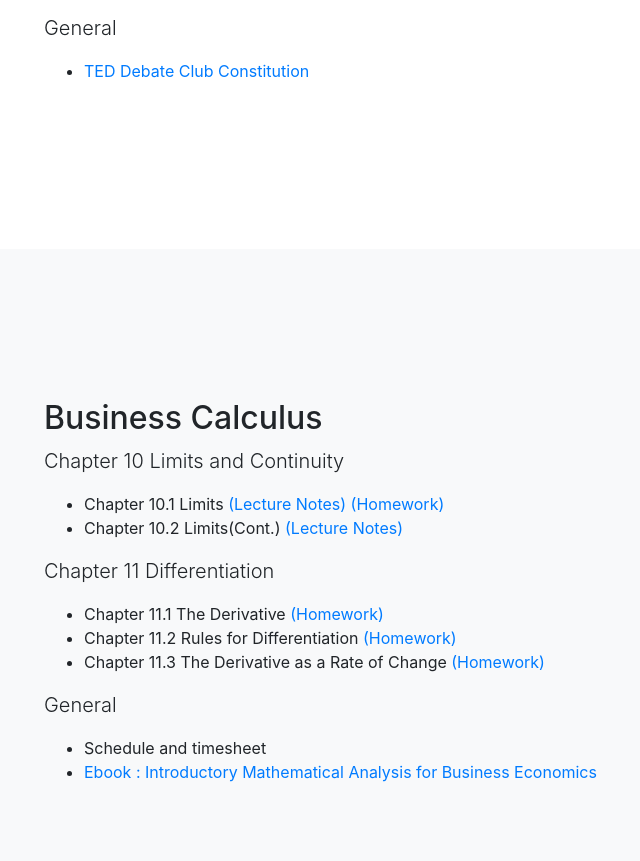
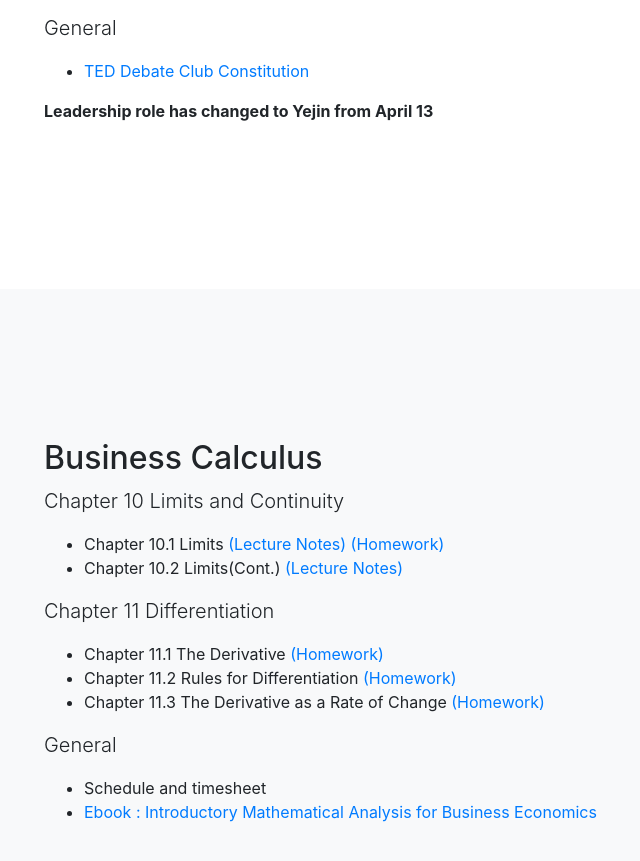
Before and after one commit to howon-kim/Tutoring-Material, a website with bundled scripts: page index.html in a window 1280 px wide. Shown: the part 819-1680 px from the top of the page, without its empty margins (231-871 px from the left). Built offline with nearby package versions, Linux system fonts and the light colour scheme.

Commit message:
Announcement of changing the leadership role

```diff
--- a/index.html
+++ b/index.html
@@ -84,6 +84,7 @@
                     <ul>
                         <li><a href="documents/constitution.html ">TED Debate Club Constitution</a></li>
                     </ul>
+                    <p><b>Leadership role has changed to Yejin from April 13</b></p>
                 </div>
             </div>
         </div>
```
